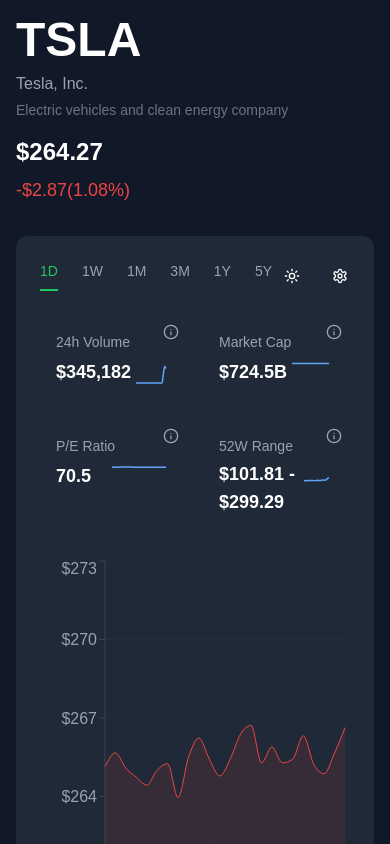
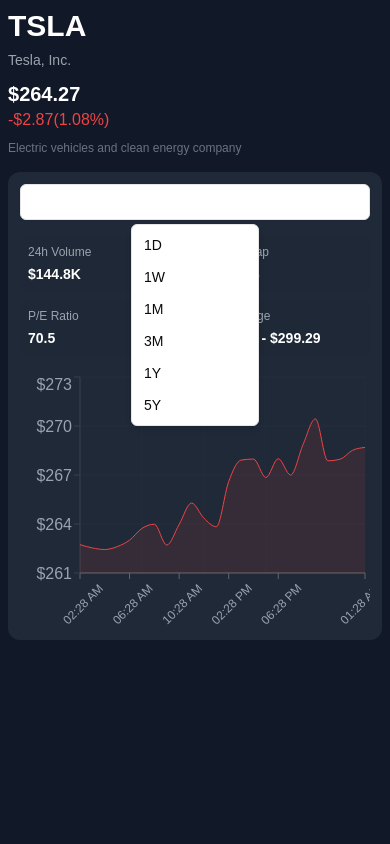
Before and after one commit to DrakeAlia/stock-simulator, a Next.js app: page / in a window 390 px wide. Both pictures are taken after a click on the button "1D". Shown: the top 844 px of the page. Built offline with nearby package versions, Linux system fonts and the light colour scheme.

Commit message:
made it more responsive in moblie

```diff
--- a/package.json
+++ b/package.json
@@ -10,6 +10,7 @@
   },
   "dependencies": {
     "@radix-ui/react-dialog": "^1.1.4",
+    "@radix-ui/react-dropdown-menu": "^2.1.5",
     "@radix-ui/react-hover-card": "^1.1.4",
     "@radix-ui/react-progress": "^1.1.1",
     "@radix-ui/react-select": "^2.1.4",
--- a/src/components/StockSimulator.tsx
+++ b/src/components/StockSimulator.tsx
@@ -3,27 +3,33 @@
 import React, { useState, useEffect, useCallback, useRef } from "react";
 import { themeStyles } from "@/lib/theme";
 import {
-  Line,
+  // Line,
   XAxis,
   YAxis,
   Tooltip,
   ResponsiveContainer,
   CartesianGrid,
   Area,
-  Bar,
+  // Bar,
   ComposedChart,
 } from "recharts";
-import { Sun, Moon } from "lucide-react";
+import { Sun, Moon, ChevronDown } from "lucide-react";
 import { Button } from "@/components/ui/button";
 // import { TooltipProps } from "recharts";
 // import {
 //   NameType,
 //   ValueType,
 // } from "recharts/types/component/DefaultTooltipContent";
+// import ChartSettings from "./ChartSettings";
+// import MarketDetails from "./MarketDetails";
 import ChartSkeleton from "@/components/ChartSkeleton";
-import ChartSettings from "./ChartSettings";
-import MarketDetails from "./MarketDetails";
 import MarketAlert from "./MarketAlert";
+import {
+  DropdownMenu,
+  DropdownMenuContent,
+  DropdownMenuItem,
+  DropdownMenuTrigger,
+} from "@/components/ui/dropdown-menu";
 
 interface StockSimulatorProps {
   symbol: string;
@@ -70,7 +76,6 @@
     };
   }>;
 }
-
 
 const CustomTooltip: React.FC<TooltipProps> = ({ active, payload }) => {
   if (active && payload?.[0]) {
@@ -119,7 +124,6 @@
   return null;
 };
 
-
 const formatDateByTimeframe = (date: Date, timeframe: TimeFrame): string => {
   switch (timeframe) {
     case "1D":
@@ -153,30 +157,27 @@
   }
 };
 
-
 const StockSimulator: React.FC<StockSimulatorProps> = ({
   symbol,
   companyName,
   description,
   initialPrice = 100,
   defaultTimeframe = "1D",
-  defaultChartType = "area",
   theme: initialTheme = "dark",
   onTimeframeChange,
   onThemeChange,
 }) => {
+  // const [showVolume, setShowVolume] = useState(false);
+  // const [showMA, setShowMA] = useState(false);
+  const [volume] = useState(Math.floor(Math.random() * 1000000));
   const [stockData, setStockData] = useState<StockDataPoint[]>([]);
   const [currentPrice, setCurrentPrice] = useState(initialPrice);
   const [trend, setTrend] = useState<"up" | "down">("up");
-  const [showVolume, setShowVolume] = useState(false);
-  const [showMA, setShowMA] = useState(false);
   const [theme, setTheme] = useState(initialTheme);
   const intervalRef = useRef<NodeJS.Timeout | null>(null);
   const [isLoading, setIsLoading] = useState(true);
   const [selectedTimeframe, setSelectedTimeframe] =
     useState<TimeFrame>(defaultTimeframe);
-  const [chartStyle, setChartStyle] =
-    useState<ChartStyleType>(defaultChartType);
   const [alert, setAlert] = useState({
     show: false,
     title: "",
@@ -271,7 +272,6 @@
       const newData = generateDataPoints(timeframe, basePrice);
       const lastPrice = newData[newData.length - 1].price;
 
-    // Update both state and ref
       setCurrentPrice(lastPrice);
       currentPriceRef.current = lastPrice;
 
@@ -287,10 +287,7 @@
       generateSimulatedData(timeframeRef.current, currentPriceRef.current);
     };
 
-  // Initial data generation
     updateData();
-
-  // Set up interval
     intervalRef.current = setInterval(updateData, 2000);
 
     return () => {
@@ -298,7 +295,7 @@
         clearInterval(intervalRef.current);
       }
     };
-}, []);
+  }, [generateSimulatedData]); // Add generateSimulatedData to dependency array
 
   const handleTimeframeChange = (newTimeframe: TimeFrame) => {
     setIsLoading(true);
@@ -325,29 +322,32 @@
 
   const handleThemeChange = (newTheme: "dark" | "light") => {
     setTheme(newTheme);
-    onThemeChange?.(newTheme);
+    if (onThemeChange) {
+      onThemeChange(newTheme);
+    }
   };
 
   return (
     <div
-      className={`w-full min-h-screen ${themeStyles[theme].background} ${themeStyles[theme].text} p-4`}
+      className={`w-full min-h-screen ${themeStyles[theme].background} ${themeStyles[theme].text} p-2 sm:p-4`}
     >
       <div className="max-w-7xl mx-auto">
-        {/* Header */}
-        <div className="mb-8">
-          <h1 className="text-5xl font-bold mb-2">{symbol}</h1>
-          <div className="flex flex-col space-y-1">
-            <span className="text-gray-400">{companyName}</span>
-            {description && (
-              <span className="text-sm text-gray-500">{description}</span>
-            )}
+        {/* 3. Update the header section */}
+        <div className="mb-4 sm:mb-8">
+          <div className="flex flex-col sm:flex-row sm:items-center sm:justify-between">
+            <div>
+              {/* Make heading text responsive */}
+              <h1 className="text-3xl sm:text-5xl font-bold mb-1">{symbol}</h1>
+              <span className="text-gray-400 text-sm sm:text-base">
+                {companyName}
+              </span>
             </div>
-          <span className="text-2xl font-bold mt-4 block">
+            <div className="mt-2 sm:mt-0 flex flex-col sm:items-end">
+              <span className="text-xl sm:text-2xl font-bold">
                 ${currentPrice.toFixed(2)}
               </span>
-          <div className="flex items-center mt-2">
               <span
-              className={`text-lg ${
+                className={`text-base sm:text-lg ${
                   trend === "up" ? "text-green-500" : "text-red-500"
                 }`}
               >
@@ -363,11 +363,41 @@
               </span>
             </div>
           </div>
+          {description && (
+            <span className="text-xs sm:text-sm text-gray-500 mt-2 block">
+              {description}
+            </span>
+          )}
+        </div>
 
-        {/* Chart Section */}
-        <div className={`${themeStyles[theme].card} rounded-xl p-6 mb-6`}>
-          {/* Chart Controls */}
-          <div className="flex justify-between items-center mb-6">
+        {/* 4. Update the chart card section */}
+        <div
+          className={`${themeStyles[theme].card} rounded-xl p-3 sm:p-6 mb-4 sm:mb-6`}
+        >
+          {/* 5. Add mobile timeframe dropdown */}
+          <div className="sm:hidden mb-4">
+            <DropdownMenu>
+              <DropdownMenuTrigger asChild>
+                <Button variant="outline" className="w-full justify-between">
+                  {selectedTimeframe}
+                  <ChevronDown className="h-4 w-4 ml-2" />
+                </Button>
+              </DropdownMenuTrigger>
+              <DropdownMenuContent className="w-full">
+                {["1D", "1W", "1M", "3M", "1Y", "5Y"].map((tf) => (
+                  <DropdownMenuItem
+                    key={tf}
+                    onClick={() => handleTimeframeChange(tf as TimeFrame)}
+                  >
+                    {tf}
+                  </DropdownMenuItem>
+                ))}
+              </DropdownMenuContent>
+            </DropdownMenu>
+          </div>
+
+          {/* 6. Update desktop timeframe buttons to hide on mobile */}
+          <div className="hidden sm:flex justify-between items-center mb-6">
             <div className="flex space-x-6">
               {["1D", "1W", "1M", "3M", "1Y", "5Y"].map((tf) => (
                 <button
@@ -383,7 +413,6 @@
                 </button>
               ))}
             </div>
-            <div className="flex items-center space-x-2">
             <Button
               variant="ghost"
               size="sm"
@@ -398,47 +427,53 @@
                 <Moon className="w-4 h-4" />
               )}
             </Button>
-              <ChartSettings
-                showVolume={showVolume}
-                showMA={showMA}
-                setShowVolume={setShowVolume}
-                setShowMA={setShowMA}
-                chartStyle={chartStyle}
-                setChartStyle={setChartStyle}
+          </div>
+
+          {/* 7. Update MarketDetails component to be responsive */}
+          <div className="grid grid-cols-2 gap-2 sm:grid-cols-4 sm:gap-4 mb-4 sm:mb-6">
+            <MetricCard
+              title="24h Volume"
+              value={volume.toLocaleString(undefined, {
+                style: "currency",
+                currency: "USD",
+                notation: "compact",
+                maximumFractionDigits: 1,
+              })}
+              theme={theme}
+            />
+            <MetricCard title="Market Cap" value="$724.5B" theme={theme} />
+            <MetricCard title="P/E Ratio" value="70.5" theme={theme} />
+            <MetricCard
+              title="52W Range"
+              value="$101.81 - $299.29"
+              theme={theme}
             />
           </div>
-          </div>
-
-          <MarketDetails
-            theme={theme}
-            currentPrice={currentPrice}
-            volume={stockData[stockData.length - 1]?.volume || 0}
-          />
 
           {/* Chart */}
           {isLoading ? (
             <ChartSkeleton theme={theme} />
           ) : (
-            <div className="h-96">
+            <div className="h-64 sm:h-96">
               <ResponsiveContainer width="100%" height="100%">
-                <ComposedChart data={stockData}>
+                <ComposedChart
+                  data={stockData}
+                  margin={{ top: 5, right: 5, left: 0, bottom: 5 }}
+                >
                   <CartesianGrid
                     stroke={theme === "dark" ? "#374151" : "#E5E7EB"}
                     opacity={0.2}
                   />
                   <XAxis
                     dataKey="displayTime"
-                    tick={{ fill: theme === "dark" ? "#9CA3AF" : "#4B5563" }}
-                    axisLine={{
-                      stroke: theme === "dark" ? "#374151" : "#E5E7EB",
-                    }}
-                    tickLine={{
-                      stroke: theme === "dark" ? "#374151" : "#E5E7EB",
+                    tick={{
+                      fill: theme === "dark" ? "#9CA3AF" : "#4B5563",
+                      fontSize: "0.75rem",
                     }}
                     interval="preserveStartEnd"
-                    minTickGap={30}
-                    angle={selectedTimeframe === "1D" ? 0 : -45}
-                    height={60}
+                    minTickGap={20}
+                    angle={-45}
+                    height={50}
                     dy={20}
                   />
                   <YAxis
@@ -470,22 +505,6 @@
                     fill={trend === "up" ? "#10B981" : "#EF4444"}
                     fillOpacity={0.1}
                   />
-                  {showMA && (
-                    <Line
-                      type="monotone"
-                      dataKey="ma20"
-                      stroke="#60A5FA"
-                      dot={false}
-                      strokeWidth={2}
-                    />
-                  )}
-                  {showVolume && (
-                    <Bar
-                      dataKey="volume"
-                      fill={theme === "dark" ? "#374151" : "#E5E7EB"}
-                      opacity={0.3}
-                    />
-                  )}
                 </ComposedChart>
               </ResponsiveContainer>
             </div>
@@ -504,4 +523,21 @@
   );
 };
 
+interface MetricCardProps {
+  title: string;
+  value: string | number;
+  theme: "dark" | "light";
+}
+
+const MetricCard: React.FC<MetricCardProps> = ({ title, value, theme }) => (
+  <div
+    className={`p-2 sm:p-4 rounded-lg ${
+      theme === "dark" ? "bg-gray-800/50" : "bg-gray-100"
+    }`}
+  >
+    <h3 className="text-xs sm:text-sm text-gray-400 mb-1">{title}</h3>
+    <p className="text-sm sm:text-base font-semibold">{value}</p>
+  </div>
+);
+
 export default StockSimulator;
--- /dev/null
+++ b/src/components/ui/dropdown-menu.tsx
@@ -0,0 +1,201 @@
+"use client"
+
+import * as React from "react"
+import * as DropdownMenuPrimitive from "@radix-ui/react-dropdown-menu"
+import { Check, ChevronRight, Circle } from "lucide-react"
+
+import { cn } from "@/lib/utils"
+
+const DropdownMenu = DropdownMenuPrimitive.Root
+
+const DropdownMenuTrigger = DropdownMenuPrimitive.Trigger
+
+const DropdownMenuGroup = DropdownMenuPrimitive.Group
+
+const DropdownMenuPortal = DropdownMenuPrimitive.Portal
+
+const DropdownMenuSub = DropdownMenuPrimitive.Sub
+
+const DropdownMenuRadioGroup = DropdownMenuPrimitive.RadioGroup
+
+const DropdownMenuSubTrigger = React.forwardRef<
+  React.ElementRef<typeof DropdownMenuPrimitive.SubTrigger>,
+  React.ComponentPropsWithoutRef<typeof DropdownMenuPrimitive.SubTrigger> & {
+    inset?: boolean
+  }
+>(({ className, inset, children, ...props }, ref) => (
+  <DropdownMenuPrimitive.SubTrigger
+    ref={ref}
+    className={cn(
+      "flex cursor-default gap-2 select-none items-center rounded-sm px-2 py-1.5 text-sm outline-none focus:bg-accent data-[state=open]:bg-accent [&_svg]:pointer-events-none [&_svg]:size-4 [&_svg]:shrink-0",
+      inset && "pl-8",
+      className
+    )}
+    {...props}
+  >
+    {children}
+    <ChevronRight className="ml-auto" />
+  </DropdownMenuPrimitive.SubTrigger>
+))
+DropdownMenuSubTrigger.displayName =
+  DropdownMenuPrimitive.SubTrigger.displayName
+
+const DropdownMenuSubContent = React.forwardRef<
+  React.ElementRef<typeof DropdownMenuPrimitive.SubContent>,
+  React.ComponentPropsWithoutRef<typeof DropdownMenuPrimitive.SubContent>
+>(({ className, ...props }, ref) => (
+  <DropdownMenuPrimitive.SubContent
+    ref={ref}
+    className={cn(
+      "z-50 min-w-[8rem] overflow-hidden rounded-md border bg-popover p-1 text-popover-foreground shadow-lg data-[state=open]:animate-in data-[state=closed]:animate-out data-[state=closed]:fade-out-0 data-[state=open]:fade-in-0 data-[state=closed]:zoom-out-95 data-[state=open]:zoom-in-95 data-[side=bottom]:slide-in-from-top-2 data-[side=left]:slide-in-from-right-2 data-[side=right]:slide-in-from-left-2 data-[side=top]:slide-in-from-bottom-2",
+      className
+    )}
+    {...props}
+  />
+))
+DropdownMenuSubContent.displayName =
+  DropdownMenuPrimitive.SubContent.displayName
+
+const DropdownMenuContent = React.forwardRef<
+  React.ElementRef<typeof DropdownMenuPrimitive.Content>,
+  React.ComponentPropsWithoutRef<typeof DropdownMenuPrimitive.Content>
+>(({ className, sideOffset = 4, ...props }, ref) => (
+  <DropdownMenuPrimitive.Portal>
+    <DropdownMenuPrimitive.Content
+      ref={ref}
+      sideOffset={sideOffset}
+      className={cn(
+        "z-50 min-w-[8rem] overflow-hidden rounded-md border bg-popover p-1 text-popover-foreground shadow-md",
+        "data-[state=open]:animate-in data-[state=closed]:animate-out data-[state=closed]:fade-out-0 data-[state=open]:fade-in-0 data-[state=closed]:zoom-out-95 data-[state=open]:zoom-in-95 data-[side=bottom]:slide-in-from-top-2 data-[side=left]:slide-in-from-right-2 data-[side=right]:slide-in-from-left-2 data-[side=top]:slide-in-from-bottom-2",
+        className
+      )}
+      {...props}
+    />
+  </DropdownMenuPrimitive.Portal>
+))
+DropdownMenuContent.displayName = DropdownMenuPrimitive.Content.displayName
+
+const DropdownMenuItem = React.forwardRef<
+  React.ElementRef<typeof DropdownMenuPrimitive.Item>,
+  React.ComponentPropsWithoutRef<typeof DropdownMenuPrimitive.Item> & {
+    inset?: boolean
+  }
+>(({ className, inset, ...props }, ref) => (
+  <DropdownMenuPrimitive.Item
+    ref={ref}
+    className={cn(
+      "relative flex cursor-default select-none items-center gap-2 rounded-sm px-2 py-1.5 text-sm outline-none transition-colors focus:bg-accent focus:text-accent-foreground data-[disabled]:pointer-events-none data-[disabled]:opacity-50 [&>svg]:size-4 [&>svg]:shrink-0",
+      inset && "pl-8",
+      className
+    )}
+    {...props}
+  />
+))
+DropdownMenuItem.displayName = DropdownMenuPrimitive.Item.displayName
+
+const DropdownMenuCheckboxItem = React.forwardRef<
+  React.ElementRef<typeof DropdownMenuPrimitive.CheckboxItem>,
+  React.ComponentPropsWithoutRef<typeof DropdownMenuPrimitive.CheckboxItem>
+>(({ className, children, checked, ...props }, ref) => (
+  <DropdownMenuPrimitive.CheckboxItem
+    ref={ref}
+    className={cn(
+      "relative flex cursor-default select-none items-center rounded-sm py-1.5 pl-8 pr-2 text-sm outline-none transition-colors focus:bg-accent focus:text-accent-foreground data-[disabled]:pointer-events-none data-[disabled]:opacity-50",
+      className
+    )}
+    checked={checked}
+    {...props}
+  >
+    <span className="absolute left-2 flex h-3.5 w-3.5 items-center justify-center">
+      <DropdownMenuPrimitive.ItemIndicator>
+        <Check className="h-4 w-4" />
+      </DropdownMenuPrimitive.ItemIndicator>
+    </span>
+    {children}
+  </DropdownMenuPrimitive.CheckboxItem>
+))
+DropdownMenuCheckboxItem.displayName =
+  DropdownMenuPrimitive.CheckboxItem.displayName
+
+const DropdownMenuRadioItem = React.forwardRef<
+  React.ElementRef<typeof DropdownMenuPrimitive.RadioItem>,
+  React.ComponentPropsWithoutRef<typeof DropdownMenuPrimitive.RadioItem>
+>(({ className, children, ...props }, ref) => (
+  <DropdownMenuPrimitive.RadioItem
+    ref={ref}
+    className={cn(
+      "relative flex cursor-default select-none items-center rounded-sm py-1.5 pl-8 pr-2 text-sm outline-none transition-colors focus:bg-accent focus:text-accent-foreground data-[disabled]:pointer-events-none data-[disabled]:opacity-50",
+      className
+    )}
+    {...props}
+  >
+    <span className="absolute left-2 flex h-3.5 w-3.5 items-center justify-center">
+      <DropdownMenuPrimitive.ItemIndicator>
+        <Circle className="h-2 w-2 fill-current" />
+      </DropdownMenuPrimitive.ItemIndicator>
+    </span>
+    {children}
+  </DropdownMenuPrimitive.RadioItem>
+))
+DropdownMenuRadioItem.displayName = DropdownMenuPrimitive.RadioItem.displayName
+
+const DropdownMenuLabel = React.forwardRef<
+  React.ElementRef<typeof DropdownMenuPrimitive.Label>,
+  React.ComponentPropsWithoutRef<typeof DropdownMenuPrimitive.Label> & {
+    inset?: boolean
+  }
+>(({ className, inset, ...props }, ref) => (
+  <DropdownMenuPrimitive.Label
+    ref={ref}
+    className={cn(
+      "px-2 py-1.5 text-sm font-semibold",
+      inset && "pl-8",
+      className
+    )}
+    {...props}
+  />
+))
+DropdownMenuLabel.displayName = DropdownMenuPrimitive.Label.displayName
+
+const DropdownMenuSeparator = React.forwardRef<
+  React.ElementRef<typeof DropdownMenuPrimitive.Separator>,
+  React.ComponentPropsWithoutRef<typeof DropdownMenuPrimitive.Separator>
+>(({ className, ...props }, ref) => (
+  <DropdownMenuPrimitive.Separator
+    ref={ref}
+    className={cn("-mx-1 my-1 h-px bg-muted", className)}
+    {...props}
+  />
+))
+DropdownMenuSeparator.displayName = DropdownMenuPrimitive.Separator.displayName
+
+const DropdownMenuShortcut = ({
+  className,
+  ...props
+}: React.HTMLAttributes<HTMLSpanElement>) => {
+  return (
+    <span
+      className={cn("ml-auto text-xs tracking-widest opacity-60", className)}
+      {...props}
+    />
+  )
+}
+DropdownMenuShortcut.displayName = "DropdownMenuShortcut"
+
+export {
+  DropdownMenu,
+  DropdownMenuTrigger,
+  DropdownMenuContent,
+  DropdownMenuItem,
+  DropdownMenuCheckboxItem,
+  DropdownMenuRadioItem,
+  DropdownMenuLabel,
+  DropdownMenuSeparator,
+  DropdownMenuShortcut,
+  DropdownMenuGroup,
+  DropdownMenuPortal,
+  DropdownMenuSub,
+  DropdownMenuSubContent,
+  DropdownMenuSubTrigger,
+  DropdownMenuRadioGroup,
+}
```
Also changed, not shown: 1 other file (tests, documents, lock files or other folders). Lines whose indentation alone changed are shown as unchanged.
